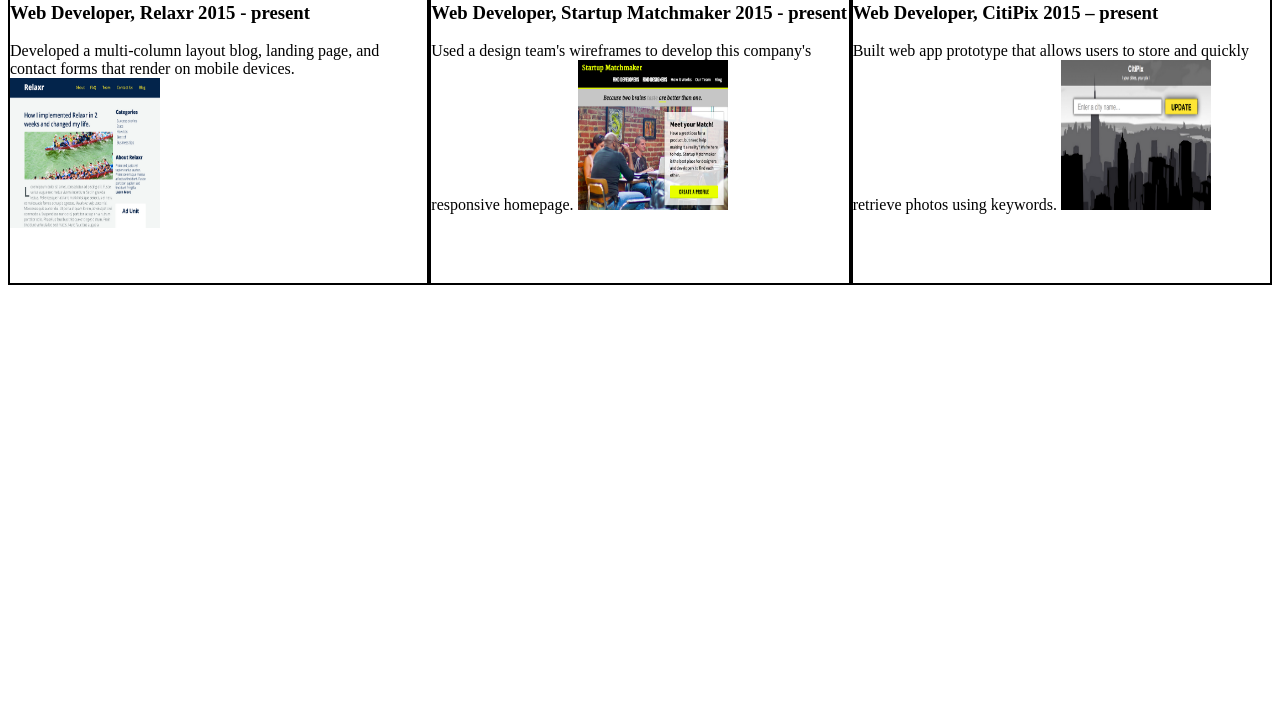
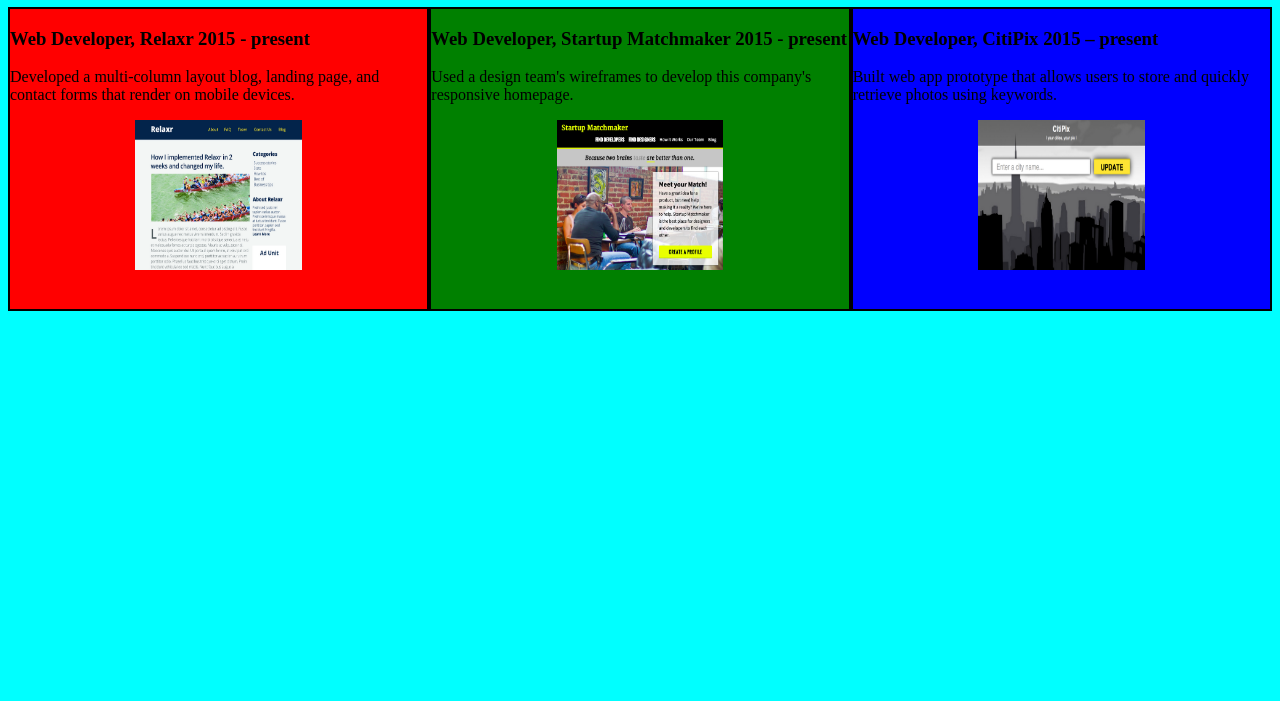
Before and after one commit to adriantal/portfolio, a plain HTML site: page portfolio.html in a window 1280 px wide. Shown: the part 99-800 px from the top of the page. Drawn offline with Linux system fonts and the light colour scheme.

Commit message:
change
changes done to the pages

```diff
--- a/portfolio.css
+++ b/portfolio.css
@@ -1,11 +1,12 @@
 #parent{
     background-color: white;
-    height:600px;
+    height:300px;
     display:flex;
   }
 
   #child1{
     border:2px solid black;
+    background-color:red;
     height:300px;
     width:50%;
 
@@ -13,6 +14,7 @@
 
   #child2{
     border:2px solid black;
+    background-color:green;
     height:300px;
     width:50%;
 
@@ -20,7 +22,15 @@
 
   #child3{
     border:2px solid black;
+    background-color:blue;
     height:300px;
     width:50%;
 
   }
+
+  .center {
+    display: block;
+    margin-left: auto;
+    margin-right: auto;
+    width: 40%;
+  }
--- a/portfolio.html
+++ b/portfolio.html
@@ -7,27 +7,32 @@
     <title> Portfolio</title>
     <link rel="stylesheet" href="portfolio.css">
 
-<body>
-
+<body style="background-color:aqua;">
+    <a href="index.html">Home</a>
+    <a href="portfolio.html">Portfolio</a>
     <div class="section">
         <h1>My Portfolio</h1>
 
+
         <div id=parent>
             <div class="child" id="child1">
-                <h3>Web Developer, Relaxr 2015 - present</h3>
-                Developed a multi-column layout blog, landing page, and contact forms that render on mobile devices.
-                <img src="images/relaxr_deliverable.png" width="150" height="150">
+                <p><h3 class="section-header">Web Developer, Relaxr 2015 - present</h3>
+                </p>
+                <p>Developed a multi-column layout blog, landing page, and contact forms that render on mobile devices.
+                </p>
+                <img src="images/relaxr_deliverable.png" width="150" height="150" class="center">
+
 
             </div>
             <div class="child" id="child2">
-                <h3 class="section-header">Web Developer, Startup Matchmaker 2015 - present</h3>
-                Used a design team's wireframes to develop this company's responsive homepage.
-                <img src="images/startup_matchmaker_deliverable.png" width="150" height="150">
+                <p><h3 class="section-header">Web Developer, Startup Matchmaker 2015 - present</h3></p>
+                <p>Used a design team's wireframes to develop this company's responsive homepage.</p>
+                <img src="images/startup_matchmaker_deliverable.png" width="150" height="150" class="center">
 
             </div>
             <div class="child" id="child3">
-                <h3 class="section-header">Web Developer, CitiPix 2015 – present</h3>
-                Built web app prototype that allows users to store and quickly retrieve photos using keywords.
-                <img src="images/citipix_deliverable.png" width="150" height="150">
+                <p><h3 class="section-header">Web Developer, CitiPix 2015 – present</h3></p>
+                <p>Built web app prototype that allows users to store and quickly retrieve photos using keywords.</p>
+                <img src="images/citipix_deliverable.png" width="150" height="150" class="center">
+            </div>
         </div>
-    </div>
```
Also changed, not shown: index.html (+4 -2 lines).
